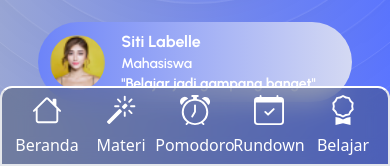
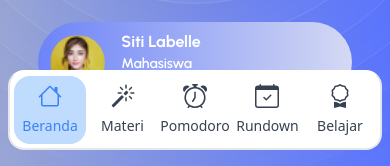
Before and after one commit to Fabyan08/materikuy-ai, a Next.js app: page / in a window 390 px wide. Shown: the part 678-844 px from the top of the page. Built offline with nearby package versions, Linux system fonts and the light colour scheme; no server answers.

Commit message:
UPDATE: Navbar

```diff
--- a/src/components/navbar.tsx
+++ b/src/components/navbar.tsx
@@ -2,10 +2,12 @@ import Image from "next/image";
 import Link from "next/link";
 import { signOut, useSession } from "next-auth/react";
 import { useRouter } from "next/navigation";
+import { usePathname } from "next/navigation";
 
 const Navbar = () => {
   const router = useRouter();
   const { data: session } = useSession();
+  const pathname = usePathname();
 
   return (
     <>
@@ -106,15 +108,19 @@ const Navbar = () => {
         </div>
       </nav>
       <div className="flex justify-center">
-        <nav className="bg-gray-700/40 border-2 border-t-white rounded-t-xl backdrop-blur-md h-20 w-full grid grid-cols-5  items-center md:hidden fixed bottom-0 z-40 px-2">
+        <nav className="bg-white w-[96vw] border-2 rounded-2xl border-t-white backdrop-blur-md h-20  grid grid-cols-5  items-center md:hidden fixed bottom-4 z-40 px-1 text-sm">
           <Link
             href={session ? "/home" : "/"}
-            className="flex flex-col items-center gap-2 text-white"
+            className={`flex flex-col items-center rounded-2xl py-2 gap-2 ${
+              pathname === (session ? "/home" : "/")
+                ? "bg-blue-200 text-blue-500"
+                : "text-gray-700"
+            }`}
           >
             <svg
               xmlns="http://www.w3.org/2000/svg"
-              width="30"
-              height="30"
+              width="24"
+              height="24"
               fill="currentColor"
               className="bi bi-house"
               viewBox="0 0 16 16"
@@ -125,12 +131,16 @@ const Navbar = () => {
           </Link>
           <Link
             href="/generate-materi"
-            className="flex flex-col items-center gap-2 text-white"
+            className={`flex flex-col items-center gap-2 rounded-2xl py-2 ${
+              pathname === "/generate-materi"
+                ? "bg-blue-200 text-blue-500"
+                : "text-gray-700"
+            }`}
           >
             <svg
               xmlns="http://www.w3.org/2000/svg"
-              width="30"
-              height="30"
+              width="24"
+              height="24"
               fill="currentColor"
               className="bi bi-magic"
               viewBox="0 0 16 16"
@@ -141,12 +151,16 @@ const Navbar = () => {
           </Link>
           <Link
             href="/pomodoro"
-            className="flex flex-col items-center gap-2 text-white"
+            className={`flex flex-col items-center gap-2 rounded-2xl py-2 ${
+              pathname === "/pomodoro"
+                ? "bg-blue-200 text-blue-500"
+                : "text-gray-700"
+            }`}
           >
             <svg
               xmlns="http://www.w3.org/2000/svg"
-              width="30"
-              height="30"
+              width="24"
+              height="24"
               fill="currentColor"
               className="bi bi-alarm"
               viewBox="0 0 16 16"
@@ -158,12 +172,16 @@ const Navbar = () => {
           </Link>
           <Link
             href="/rundown"
-            className="flex flex-col items-center gap-2 text-white"
+            className={`flex flex-col items-center gap-2 rounded-2xl py-2 ${
+              pathname === "/rundown"
+                ? "bg-blue-200 text-blue-500"
+                : "text-gray-700"
+            }`}
           >
             <svg
               xmlns="http://www.w3.org/2000/svg"
-              width="30"
-              height="30"
+              width="24"
+              height="24"
               fill="currentColor"
               className="bi bi-calendar-check"
               viewBox="0 0 16 16"
@@ -175,12 +193,16 @@ const Navbar = () => {
           </Link>
           <Link
             href="/rencana-belajar"
-            className="flex flex-col items-center gap-2 text-white"
+            className={`flex flex-col items-center gap-2 rounded-2xl py-2 ${
+              pathname === "/rencana-belajar"
+                ? "bg-blue-200 text-blue-500"
+                : "text-gray-700"
+            }`}
           >
             <svg
               xmlns="http://www.w3.org/2000/svg"
-              width="30"
-              height="30"
+              width="24"
+              height="24"
               fill="currentColor"
               className="bi bi-award"
               viewBox="0 0 16 16"
```
